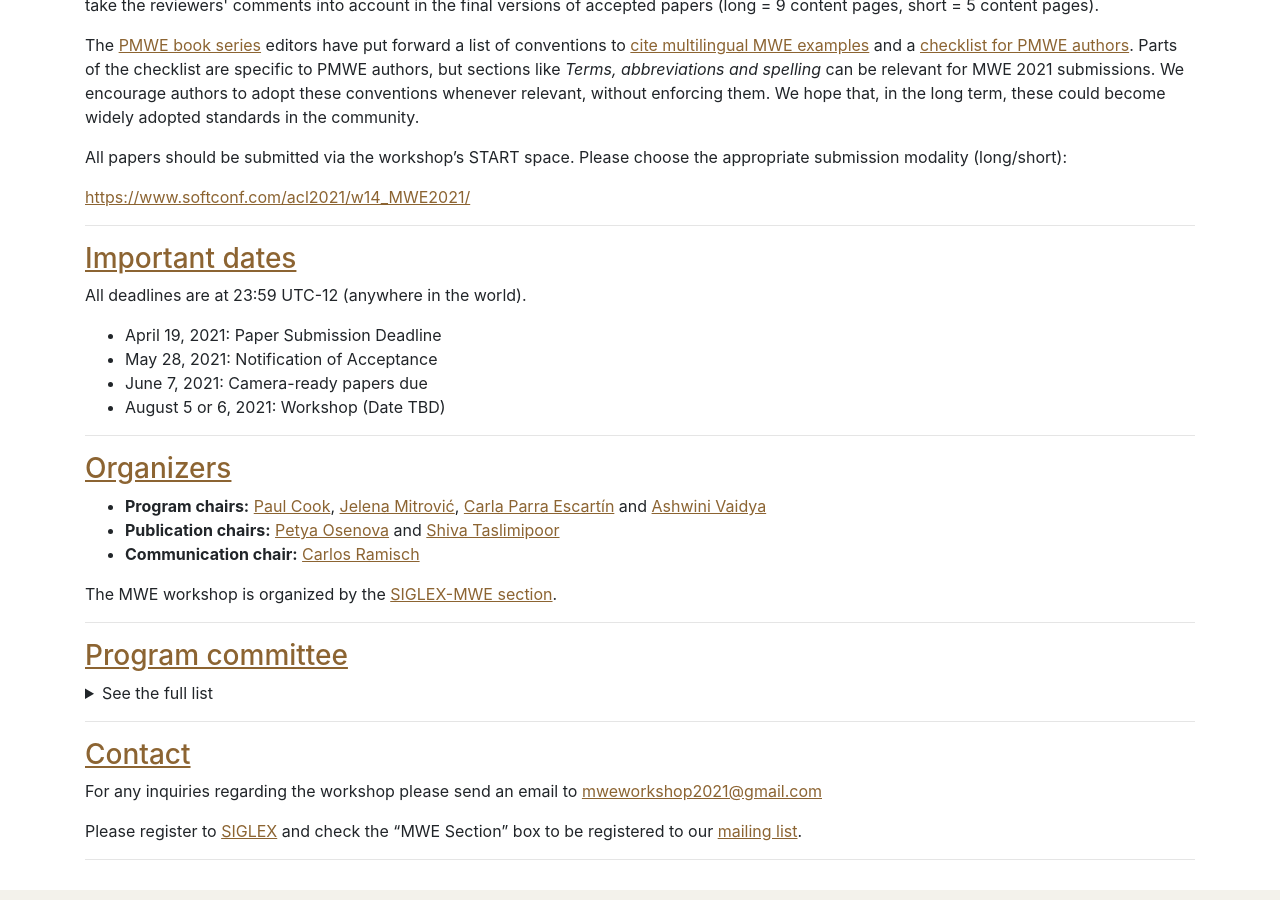
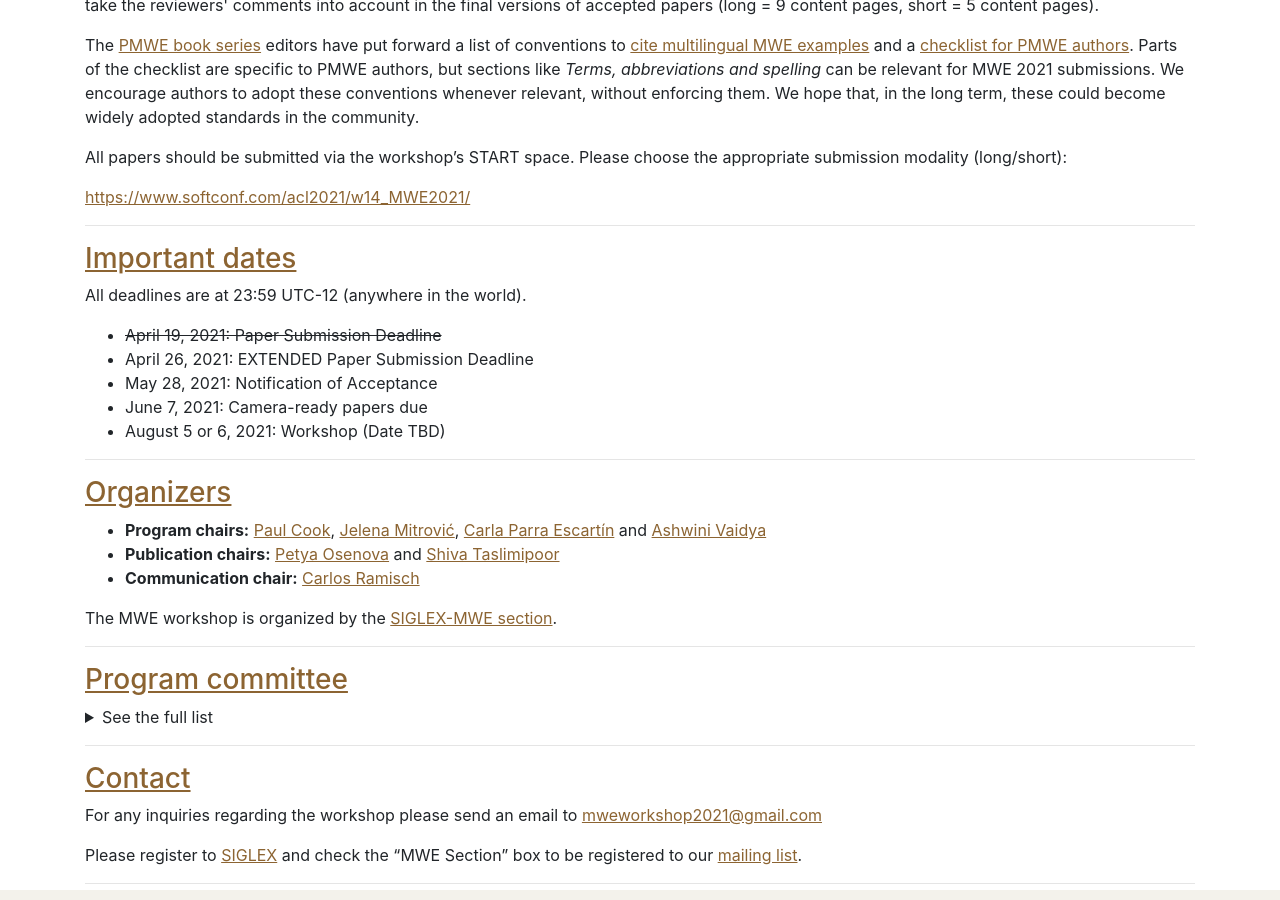
Before and after one commit to multiword/multiword.github.io, a Jekyll site: the page built from mwe2021/index.md, in a window 1280 px wide and 900 px high, scrolled down 2347 px. Built offline with Jekyll 4.4.1, drawn with Linux system fonts in a browser that asks for light colours; comment, search, counter and statistics services are not loaded.

Commit message:
Update index.md

```diff
--- a/mwe2021/index.md
+++ b/mwe2021/index.md
@@ -104,7 +104,8 @@ All papers should be submitted via the workshop's START space. Please choose the
 
 All deadlines are at 23:59 UTC-12 (anywhere in the world).
 
-- April 19, 2021: Paper Submission Deadline
+- ~~April 19, 2021: Paper Submission Deadline~~
+- April 26, 2021: EXTENDED Paper Submission Deadline
 - May 28, 2021: Notification of Acceptance
 - June 7, 2021: Camera-ready papers due
 - August 5 or 6, 2021: Workshop (Date TBD)
```
